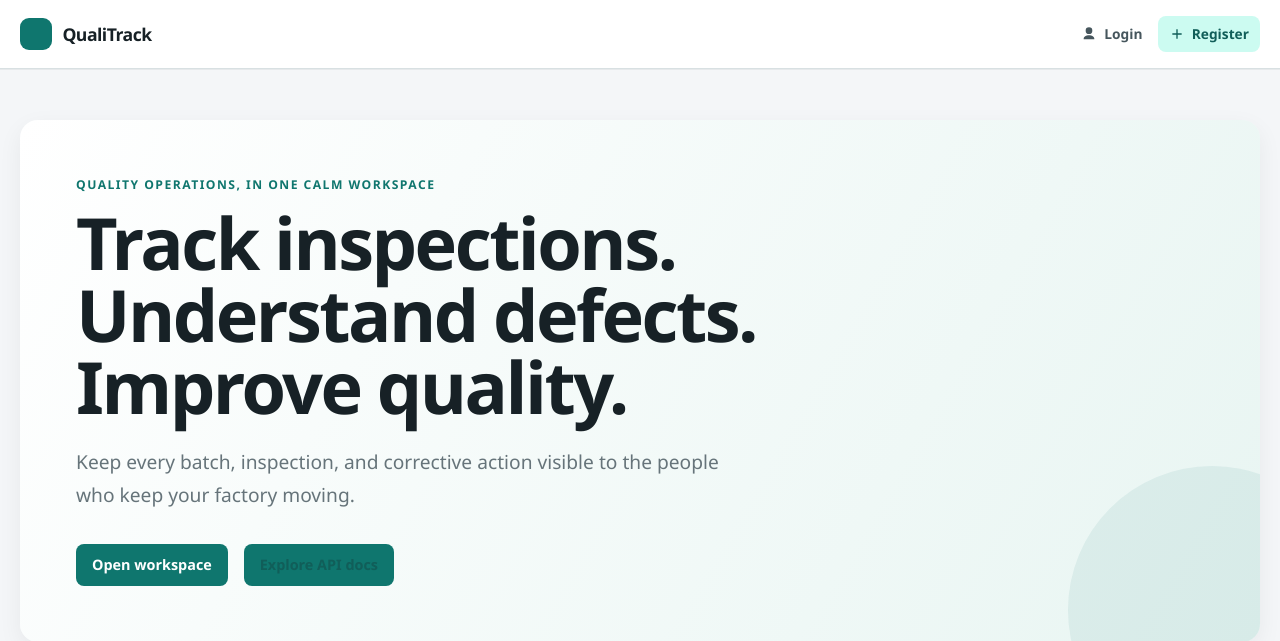
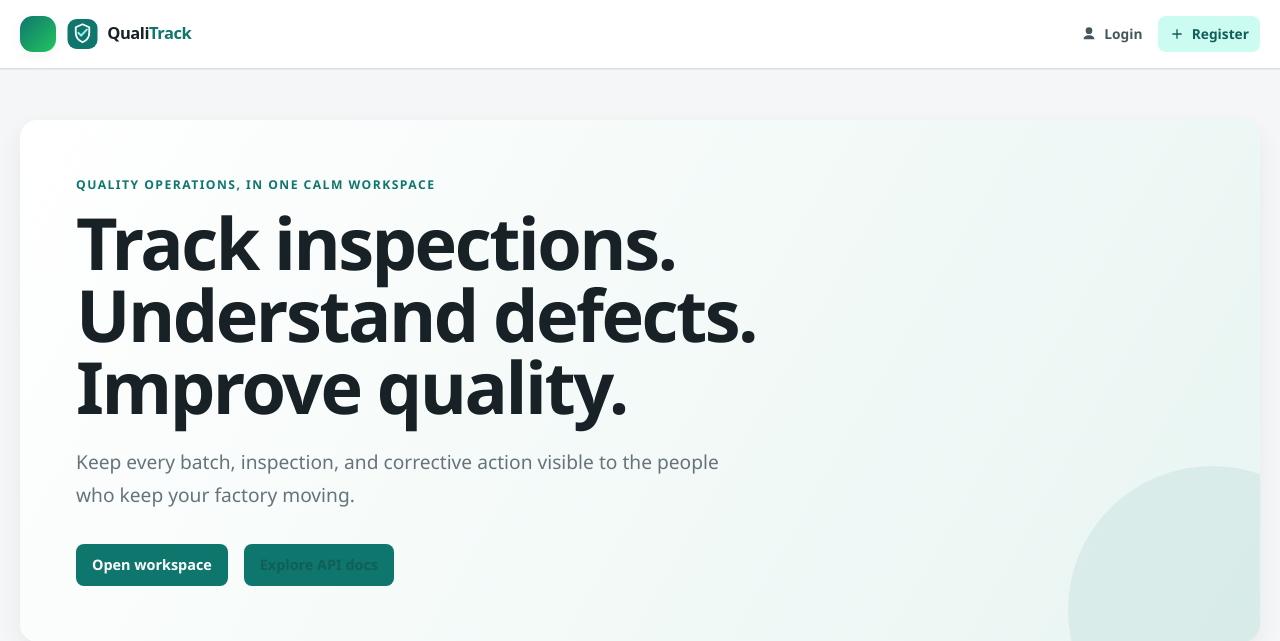
Before and after one commit to Aryaa1704/qualitrack-enterprise-project, a FastAPI app: page / in a window 1280 px wide. Shown: the top 641 px of the page. Run offline with FastAPI, Linux system fonts and the light colour scheme.

Commit message:
Add QualiTrack brand logo

```diff
--- a/app/static/css/base.css
+++ b/app/static/css/base.css
@@ -1074,14 +1074,8 @@
   box-shadow: 0 1px 0 rgba(23, 33, 38, 0.06);
 }
 .header-content { min-height: 68px; gap: 20px; }
-.brand { color: var(--color-text); font-size: 1.1rem; }
-.brand::before {
-  width: 2rem;
-  height: 2rem;
-  border-radius: 9px;
-  background: var(--color-primary);
-  box-shadow: none;
-}
+.brand { display: inline-flex; align-items: center; line-height: 0; }
+.brand img { display: block; width: 162px; height: auto; }
 .site-nav { gap: 4px; }
 .nav-link,
 .nav-button {
--- a/app/templates/base.html
+++ b/app/templates/base.html
@@ -24,7 +24,9 @@
     </svg>
     <header class="site-header">
       <div class="container header-content">
-        <a class="brand" href="/">{{ app_name }}</a>
+        <a class="brand" href="/" aria-label="QualiTrack home">
+          <img src="{{ url_for('static', path='images/qualitrack-logo.svg') }}?v=20260818" alt="QualiTrack" />
+        </a>
         <nav class="site-nav" aria-label="Primary navigation">
           {% if current_user %}
             {% if current_user.role in ['admin', 'quality_manager'] %}<a class="nav-link" href="/dashboard"><svg class="icon"><use href="#icon-dashboard"></use></svg>Dashboard</a>{% endif %}
```
Also changed, not shown: app/static/images/qualitrack-logo.svg (added).
